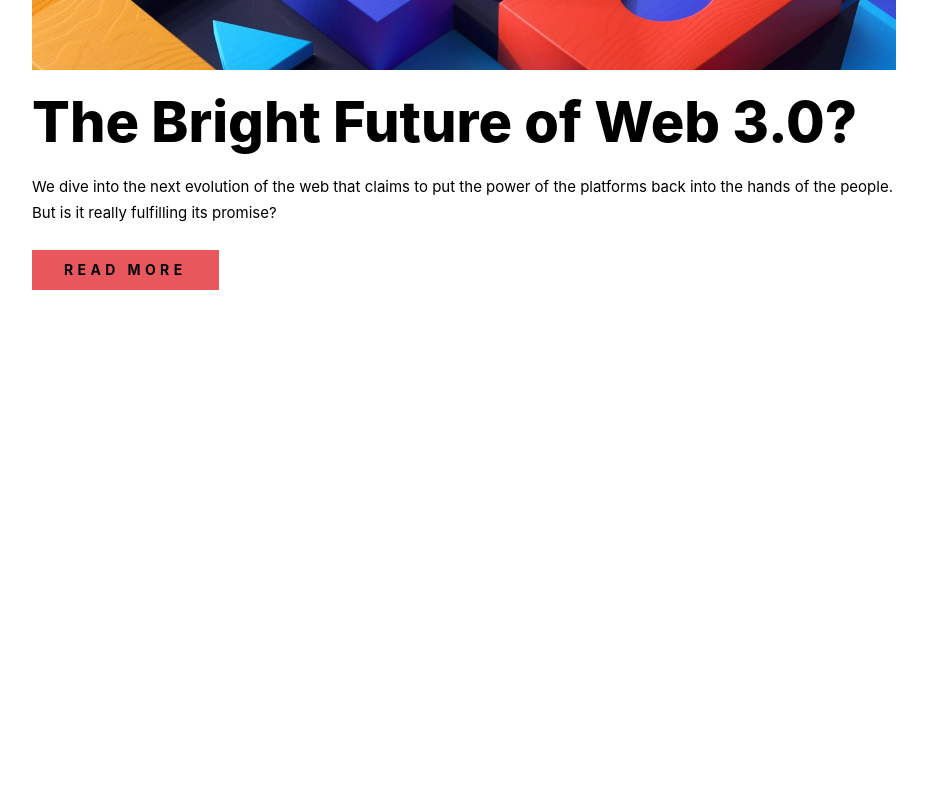
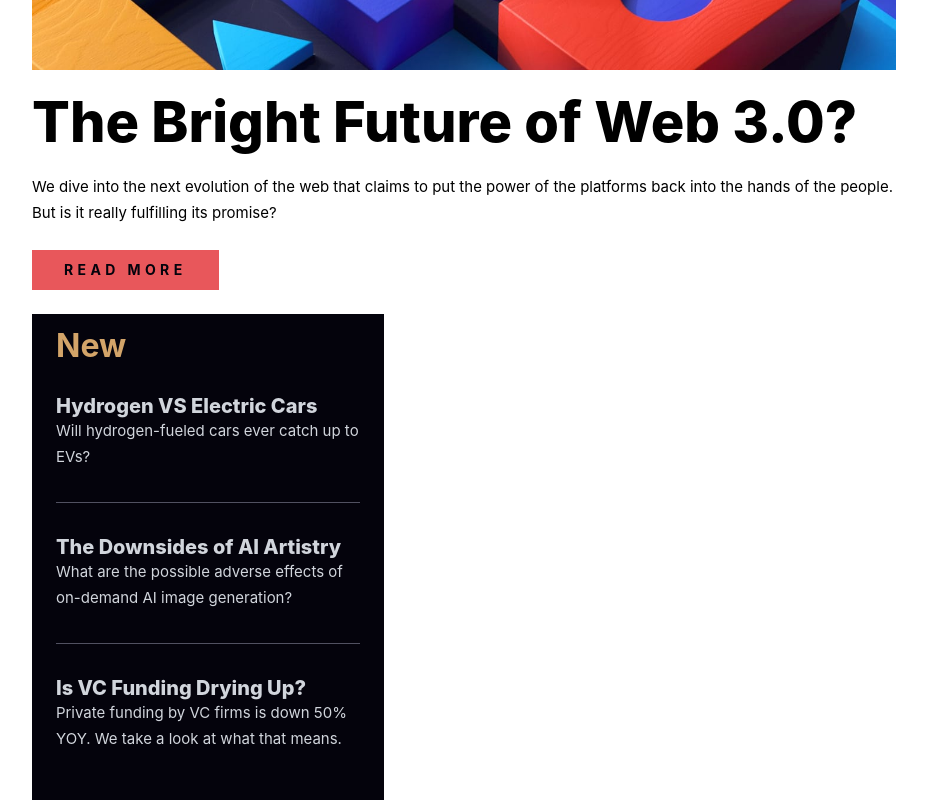
Before and after one commit to anet-eny/news-homepage, a React (Vite) app: page / in a window 1280 px wide. Shown: the part 453-1253 px from the top of the page, without its empty margins (176-1103 px from the left). Before the commit the page ends 800 px from the top, so only its background shows below. Built offline with nearby package versions, Linux system fonts and the light colour scheme.

Commit message:
Add structure and styles to FeaturedArticles component

```diff
--- a/src/components/FeaturedArticles.jsx
+++ b/src/components/FeaturedArticles.jsx
@@ -0,0 +1,33 @@
+export default function FeaturedArcticles() {
+  return (
+    <section className="sm:max-w-88 bg-navy-950 [&_a]:block [&_h3]:text-preset-4 [&_h3:hover]:text-gold-400 [&_p]:text-preset-6 [&_h3]:text-gray-300 [&_p]:text-gray-300 [&_article]:py-8 px-6 py-4">
+      <h2 className="text-preset-3 text-gold-400">New</h2>
+      <article>
+        <a href="/">
+          <h3>Hydrogen VS Electric Cars</h3>
+          <p>Will hydrogen-fueled cars ever catch up to EVs?</p>
+        </a>
+      </article>
+      <hr className="border-navy-600" />
+      <article>
+        <a href="/">
+          <h3>The Downsides of AI Artistry</h3>
+          <p>
+            What are the possible adverse effects of on-demand AI image
+            generation?
+          </p>
+        </a>
+      </article>
+      <hr className="border-navy-600" />
+      <article>
+        <a href="/">
+          <h3>Is VC Funding Drying Up?</h3>
+          <p>
+            Private funding by VC firms is down 50% YOY. We take a look at what
+            that means.
+          </p>
+        </a>
+      </article>
+    </section>
+  );
+}
--- a/src/components/Hero.jsx
+++ b/src/components/Hero.jsx
@@ -1,6 +1,7 @@
 import imageMobile from "../assets/image-web-3-mobile.jpg";
 import imageDesktop from "../assets/image-web-3-desktop.jpg";
 import Button from "./Button";
+import FeaturedArcticles from "./FeaturedArticles";
 
 export default function Hero() {
   return (
@@ -21,6 +22,7 @@ export default function Hero() {
         fulfilling its promise?
       </p>
       <Button className="self-start">Read more</Button>
+      <FeaturedArcticles />
     </section>
   );
 }
```
